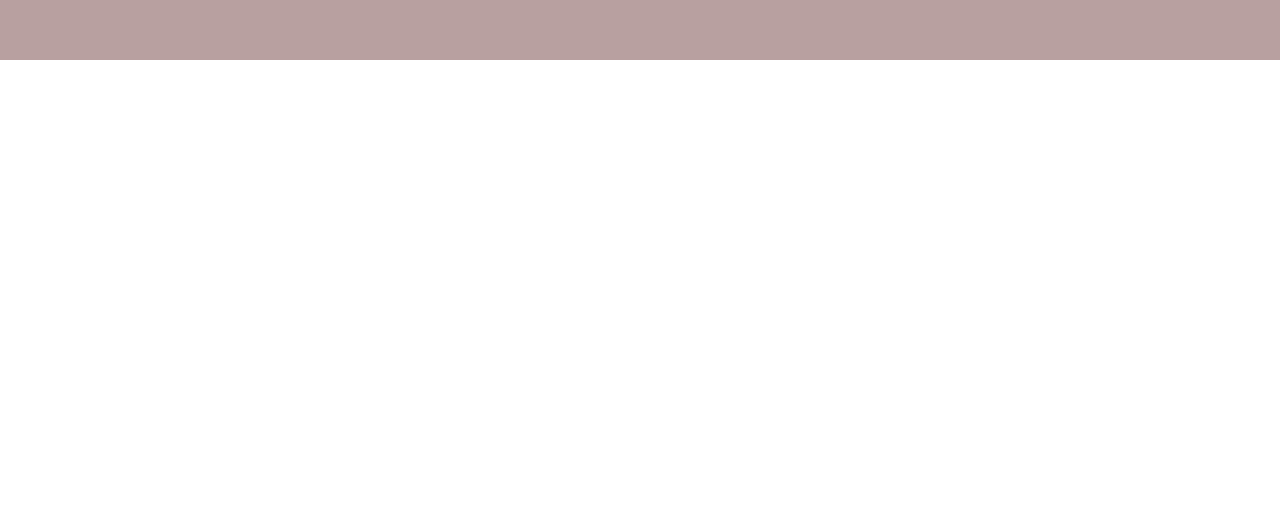
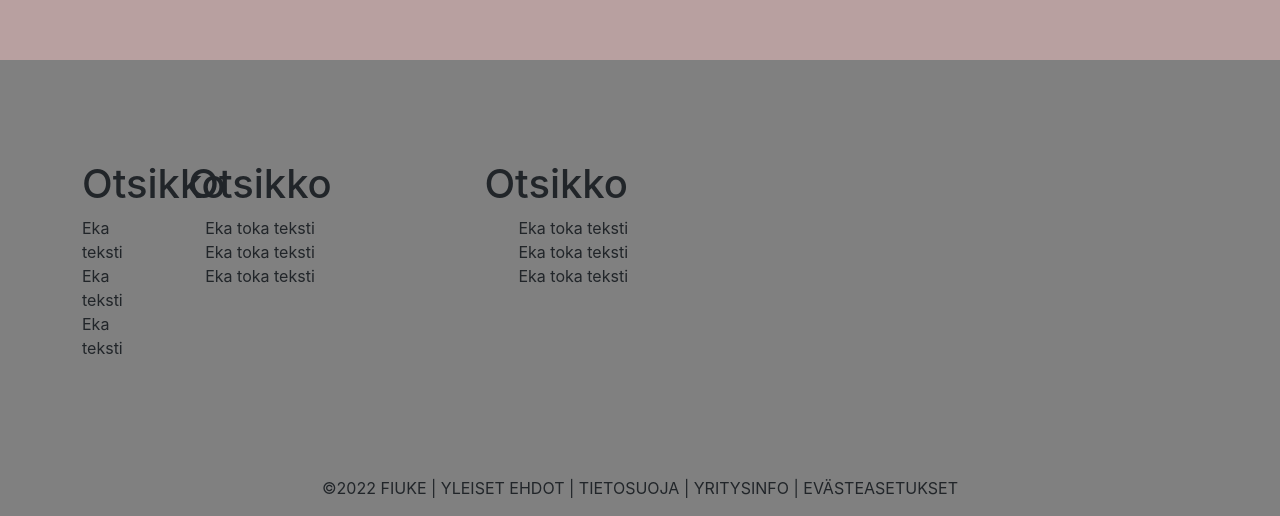
Before and after one commit to tuomsa/Verkkokauppa, a React (Create React App) app: page / in a window 1280 px wide. Shown: the part 2923-3439 px from the top of the page. Before the commit the page ends 2983 px from the top, so only its background shows below. Built offline with nearby package versions, Linux system fonts and the light colour scheme.

Commit message:
footer kesken

```diff
--- a/src/App.js
+++ b/src/App.js
@@ -3,6 +3,7 @@ import BgVideo from './components/bgvideo';
 import Miehet from './components/miehet';
 import Naiset from './components/naiset';
 import ScrollToTop from './components/scrollTop';
+import Footer from './components/footer';
 
 import './App.css';
 
@@ -18,7 +19,11 @@ function App() {
         <Naiset />
       </div>
       <ScrollToTop />
+      <div>
+        <Footer />
+      </div>
     </div>
+
 
   );
 }
--- /dev/null
+++ b/src/components/footer.css
@@ -0,0 +1,26 @@
+.main-footer {
+    bottom: 0;
+    width: 100%;
+    background-color: grey;
+    padding-top: 100px;
+    position:relative;
+}
+
+.col-1{
+    text-align:left;
+    float:left;
+    }
+
+.col-2{
+    text-align:center;
+    }
+
+.col-3{
+    float:right;
+    text-align:right;
+
+    }
+.col-sm{
+    text-align: center;
+    padding-top: 100px;
+}
--- /dev/null
+++ b/src/components/footer.js
@@ -0,0 +1,54 @@
+import React from "react";
+import "./footer.css"
+
+
+
+
+export default function Footer() {
+    return (
+<div className="main-footer">
+    <div className="container">
+        <div className="row">
+            {/*column1 vasen*/}
+            <div className="col-1">
+                <h1>Otsikko</h1>
+                <ul className="list-unstyled">
+                <li> Eka teksti</li>
+                <li> Eka teksti</li>
+                <li> Eka teksti</li>
+                </ul>
+            </div>
+            {/*column2 keski*/}
+            <div className="col-2">
+                <h1>Otsikko</h1>
+                <ul className="list-unstyled">
+                <li> Eka toka teksti</li>
+                <li> Eka toka teksti</li>
+                <li> Eka toka teksti</li>
+                </ul>
+            </div>
+                {/*column3oikea*/}
+                <div className="col-3">
+                <h1>Otsikko</h1>
+                <ul className="list-unstyled">
+                <li> Eka toka teksti</li>
+                <li> Eka toka teksti</li>
+                <li> Eka toka teksti</li>
+                </ul>
+            </div>
+            </div>
+            <hl/>
+                <div className="row">
+                    <p className="col-sm">
+                &copy;{new Date().getFullYear()} FIUKE | YLEISET EHDOT | TIETOSUOJA | YRITYSINFO | EVÄSTEASETUKSET
+                    </p>
+
+                </div>
+    </div>
+
+
+
+
+  </div>
+    )
+  }
```
